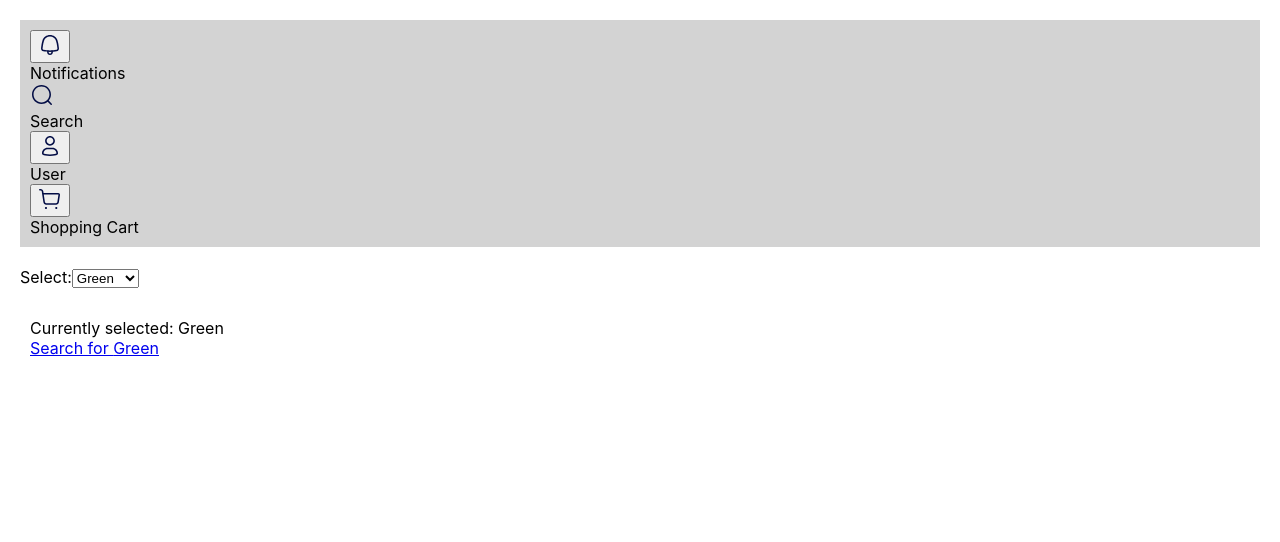
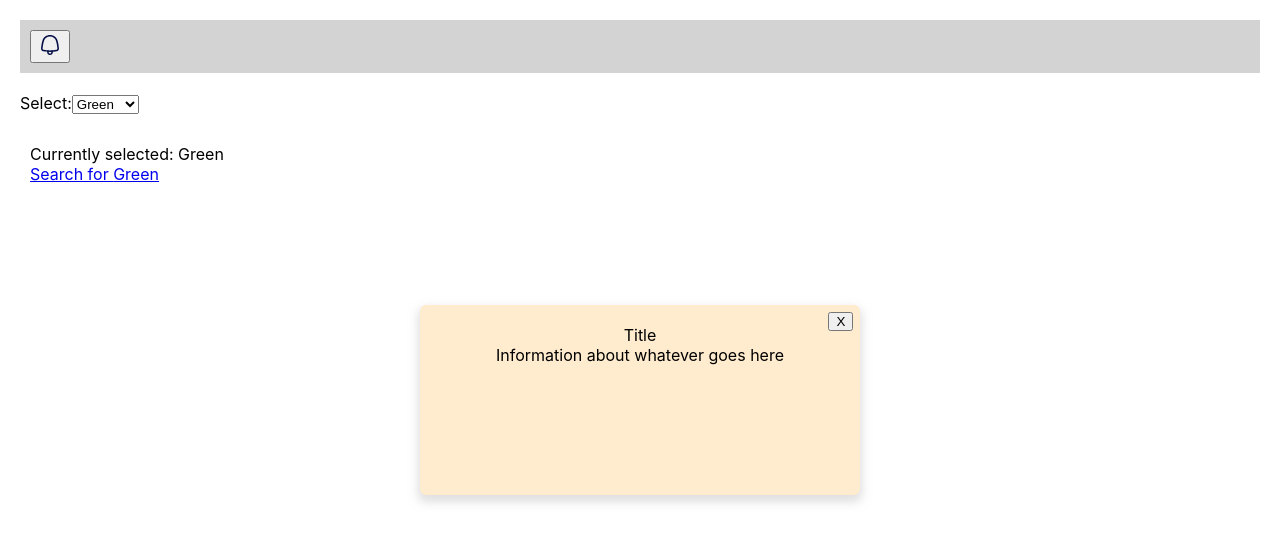
Before and after one commit to nickrally/accessibility-app, a React (Create React App) app: page / in a window 1280 px wide. Both pictures are taken after a click on the button 50 px from the left and 46 px from the top of the page. Shown: the top 542 px of the page. Built offline with nearby package versions, Linux system fonts and the light colour scheme.

Commit message:
dialog works, VO does not

```diff
--- a/public/index.html
+++ b/public/index.html
@@ -29,8 +29,7 @@
   <body>
     <noscript>You need to enable JavaScript to run this app.</noscript>
     <div id="root"></div>
-    <div id="backdrop"></div>
-    <div id="modal"></div>
+    <div id="dialog"></div>
     <!--
       This HTML file is a template.
       If you open it directly in the browser, you will see an empty page.
--- a/src/components/Backdrop.js
+++ /dev/null
@@ -1,7 +0,0 @@
-import { createPortal } from "react-dom";
-
-const Backdrop = () => {
-  const backdropRoot = document.getElementById("backdrop");
-  return createPortal(<div className="backdrop" />, backdropRoot);
-};
-export default Backdrop;
--- /dev/null
+++ b/src/components/Dialog.js
@@ -0,0 +1,27 @@
+import "./Dialog.scss";
+
+import { createPortal } from "react-dom";
+
+const Dialog = (props) => {
+  const dialog = document.getElementById("dialog");
+  return createPortal(
+    <div
+      id="dialog"
+      role="dialog"
+      aria-labelledby="title"
+      aria-describedby="description"
+    >
+      <div id="title">Title</div>
+      <div id="description">Information about whatever goes here</div>
+      <button
+        className="x-button"
+        aria-label="close"
+        onClick={() => props.close(false)}
+      >
+        X
+      </button>
+    </div>,
+    dialog
+  );
+};
+export default Dialog;
--- a/src/components/ShoppingCart.scss
+++ b/src/components/Dialog.scss
@@ -1,14 +1,5 @@
-.backdrop {
-  backdrop-filter: blur(2px);
-  position: absolute;
-  left: 0;
-  right: 0;
-  top: 0;
-  bottom: 0;
-}
-
-.modal {
-  background: #fff;
+[role="dialog"] {
+  background: blanchedalmond;
   position: absolute;
   left: 0;
   right: 0;
@@ -22,3 +13,11 @@
   text-align: center;
   border-radius: 6px;
 }
+
+.x-button {
+  position: absolute;
+  top: 0.5em;
+  right: 0.5em;
+  margin-top: 0;
+  line-height: 1;
+}
--- a/src/components/Modal.js
+++ /dev/null
@@ -1,7 +0,0 @@
-import { createPortal } from "react-dom";
-
-const Modal = (props) => {
-  const modalRoot = document.getElementById("modal");
-  return createPortal(<div className="modal">{props.children}</div>, modalRoot);
-};
-export default Modal;
--- a/src/components/ShoppingCart.js
+++ /dev/null
@@ -1,23 +0,0 @@
-import Backdrop from "./Backdrop";
-import Modal from "./Modal";
-import "./ShoppingCart.scss";
-
-const ShoppingCart = ({ confirm, cancel }) => {
-  return (
-    <>
-      <Backdrop />
-      <Modal>
-        <ul>
-          <li>cheap crap</li>
-          <li>more cheap crap</li>
-          <li>random crap</li>
-        </ul>
-        <p>Are you sure you want this buy this?</p>
-        <button onClick={confirm}>Yes</button>
-        <button onClick={cancel}>No</button>
-      </Modal>
-    </>
-  );
-};
-
-export default ShoppingCart;
--- a/src/components/Toolbar.js
+++ b/src/components/Toolbar.js
@@ -1,68 +1,20 @@
 import { useState } from "react";
-import {
-  notificationsIcon,
-  searchIcon,
-  userIcon,
-  shoppingCartIcon,
-} from "../images";
-import ShoppingCart from "./ShoppingCart";
+import { notificationsIcon } from "../images";
 import "./Toolbar.scss";
+import Dialog from "./Dialog";
 
 const Toolbar = () => {
-  const [cartMouseOver, setCartMouseOver] = useState(false);
-  const handleCartMouseOver = () => {
-    setCartMouseOver(!cartMouseOver);
-  };
-  const confirm = () => {
-    console.log("confirmed");
-    setCartMouseOver(false);
-  };
-  const cancel = () => {
-    console.log("cancelled");
-    window.alert("Too late! Your card was charged and all sales are final.");
+  const [buttonClicked, setButtonClicked] = useState(false);
+  const handleOnClick = () => {
+    console.log("handleOnClick");
+    setButtonClicked(true);
   };
   return (
     <div className="topnav">
-      <button
-        aria-labelledby="notifications-label"
-        onClick={() => alert("You've been notified!")}
-      >
+      <button onClick={handleOnClick}>
         <img src={notificationsIcon} alt="bell-icon" />
       </button>
-      <div role="tooltip" id="notifications-label">
-        Notifications
-      </div>
-      <a
-        href="https://duckduckgo.com/?q=search&kp=-1&kl=us-en"
-        aria-labelledby="search-label"
-      >
-        <img src={searchIcon} alt="magnifying-glass-icon" />
-      </a>
-      <div role="tooltip" id="search-label">
-        Search
-      </div>
-      <button aria-describedby="user-desc">
-        <img src={userIcon} alt="user-icon" />
-        <span className="visually-hidden">
-          This is a very long description blah blah blah
-        </span>
-      </button>
-      <div role="tooltip" id="user-desc">
-        User
-      </div>
-      <button
-        aria-describedby="cart-desc"
-        onMouseOver={() => handleCartMouseOver()}
-      >
-        <img src={shoppingCartIcon} alt="user-icon" />
-        <span className="visually-hidden">
-          This is a very long description blah blah blah
-        </span>
-      </button>
-      <div role="tooltip" id="cart-desc">
-        Shopping Cart
-      </div>
-      {cartMouseOver && <ShoppingCart confirm={confirm} cancel={cancel} />}
+      {buttonClicked && <Dialog close={setButtonClicked} />}
     </div>
   );
 };
--- a/src/components/Toolbar.scss
+++ b/src/components/Toolbar.scss
@@ -5,12 +5,8 @@
   overflow: hidden;
 }
 
-.visually-hidden {
-  clip-path: inset(100%);
-  clip: rect(1px, 1px, 1px, 1px);
-  height: 1px;
-  overflow: hidden;
-  position: absolute;
-  white-space: nowrap;
-  width: 1px;
+HTML CSS JSResult Skip Results Iframe EDIT ON body {
+  max-width: 700px;
+  padding: 1.6em;
+  font-size: 150%;
 }
```
